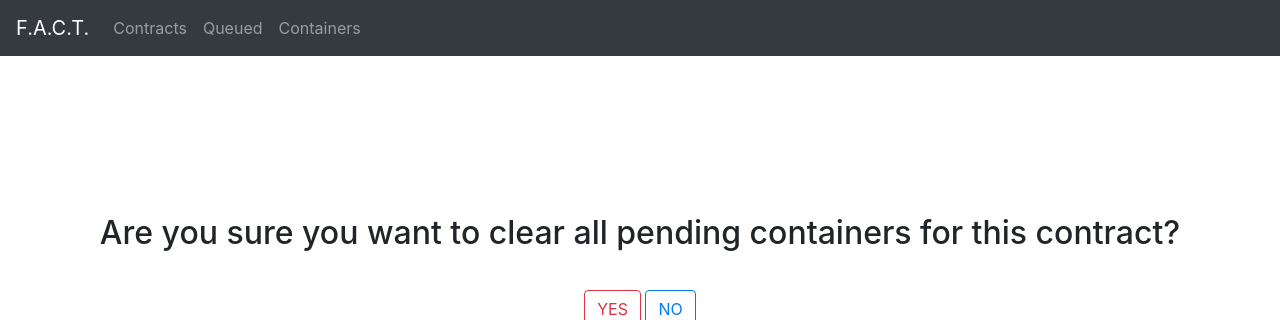
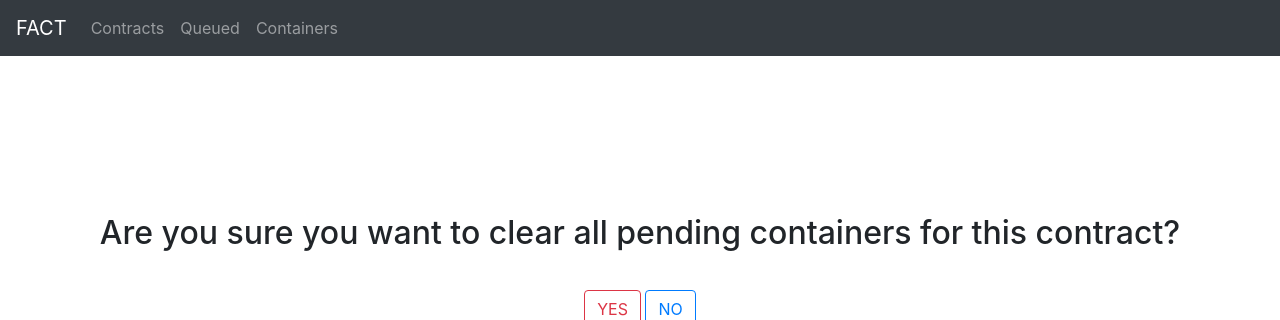
Before and after one commit to Lance-Easley/FACT-Prototype, a Django app: page /contract/1/pending/clear in a window 1280 px wide. Shown: the top 320 px of the page. Run offline with Django 3.2, Linux system fonts and the light colour scheme; data comes from the database, SQL or seed files in the repository; some libraries are stand-ins or nearby versions.

Commit message:
changed brand name back

```diff
--- a/templates/base.html
+++ b/templates/base.html
@@ -38,7 +38,7 @@
         <span class="navbar-toggler-icon"></span>
       </button>
       <div class="collapse navbar-collapse" id="navbarTogglerDemo01">
-        <a class="navbar-brand" href="{% url 'home' %}">F.A.C.T.</a>
+        <a class="navbar-brand" href="{% url 'home' %}">FACT</a>
       <div class="collapse navbar-collapse" id="navbarSupportedContent">
         <ul class="navbar-nav mr-auto">
           {% with url_name=request.resolver_match.url_name %}
```
